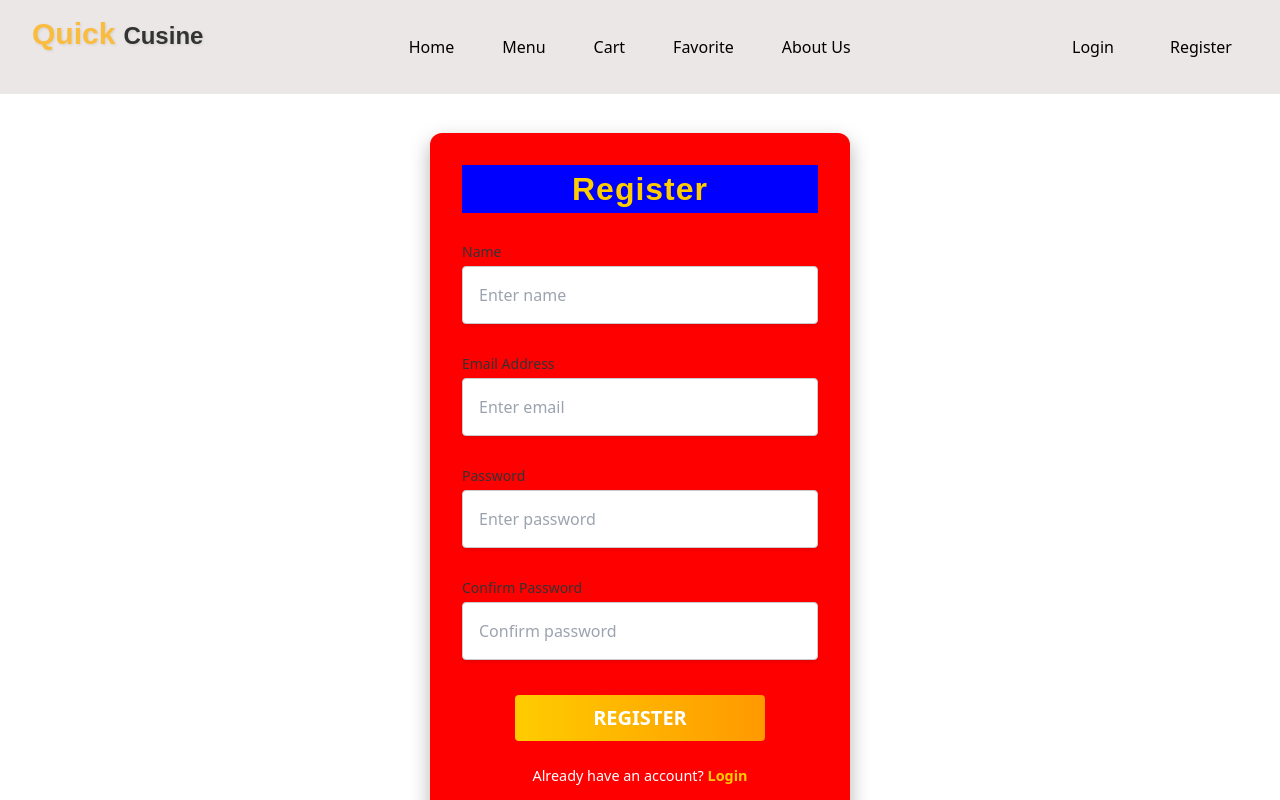
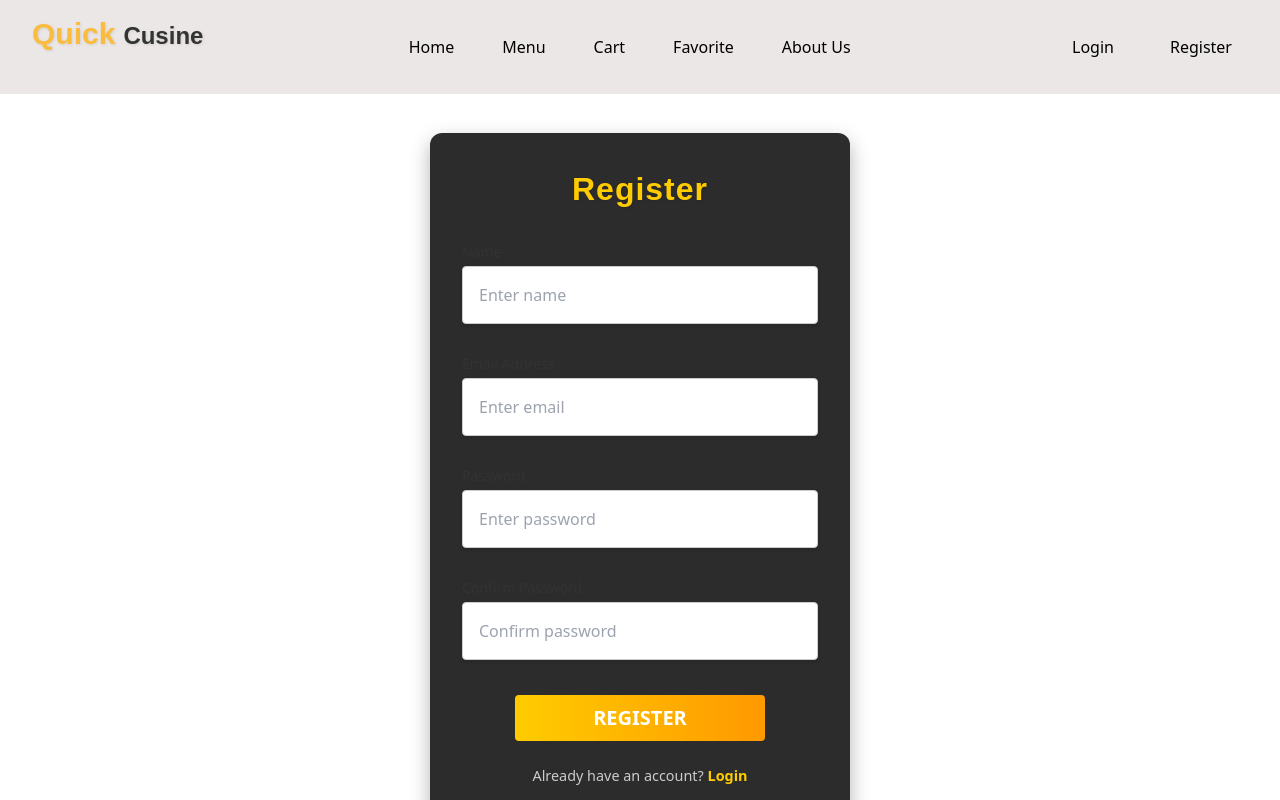
Before and after one commit to ousl-group-K6-QuickCuisine/Quick-Cuisine, a React (Vite) app in the folder frontend/: page /register in a window 1280 px wide. Shown: the top 800 px of the page. Built offline with nearby package versions, Linux system fonts and the light colour scheme.

Commit message:
add backGround color

```diff
--- a/frontend/src/Components/UserDropDown.jsx
+++ b/frontend/src/Components/UserDropDown.jsx
@@ -11,8 +11,8 @@ const UserDropdown = ({ userInfo, logoutHandler }) => {
   return (
     <div
       className="relative"
-      onMouseEnter={handleMouseEnter} // Handles hover open
-      onMouseLeave={handleMouseLeave} // Handles hover close
+      onMouseEnter={handleMouseEnter}
+      onMouseLeave={handleMouseLeave}
     >
       <button className="flex items-center text-black-800 focus:outline-none">
         {userInfo && <span>{userInfo.username}</span>}
--- a/frontend/src/pages/Auth/Login.jsx
+++ b/frontend/src/pages/Auth/Login.jsx
@@ -54,7 +54,7 @@ const Login = () => {
 
   return (
     <section className="login_container">
-      <div className="login_form bg-gray-800">
+      <div className="login_form ">
         <h1 className="login_header">Sign In</h1>
 
         <form onSubmit={submitHandler} className="form_container">
--- a/frontend/src/pages/Auth/Register.css
+++ b/frontend/src/pages/Auth/Register.css
@@ -3,7 +3,6 @@
   justify-content: center;
   align-items: center;
   min-height: 100vh;
-
   padding: 1.5rem;
 }
 
@@ -14,7 +13,7 @@
   box-shadow: 0 8px 20px rgba(0, 0, 0, 0.3);
   max-width: 420px;
   width: 100%;
-  background-color: red;
+  background-color: #2c2c2c;
 }
 
 .register_header {
@@ -24,7 +23,6 @@
   font-family: 'Poppins', sans-serif;
   font-weight: 600;
   letter-spacing: 1px;
-  background-color: blue;
 }
 
 .form_container {
@@ -82,7 +80,6 @@ button:disabled {
 }
 
 .redirect-message {
-  color: #fff;
   font-size: 0.9rem;
 }
 
```
